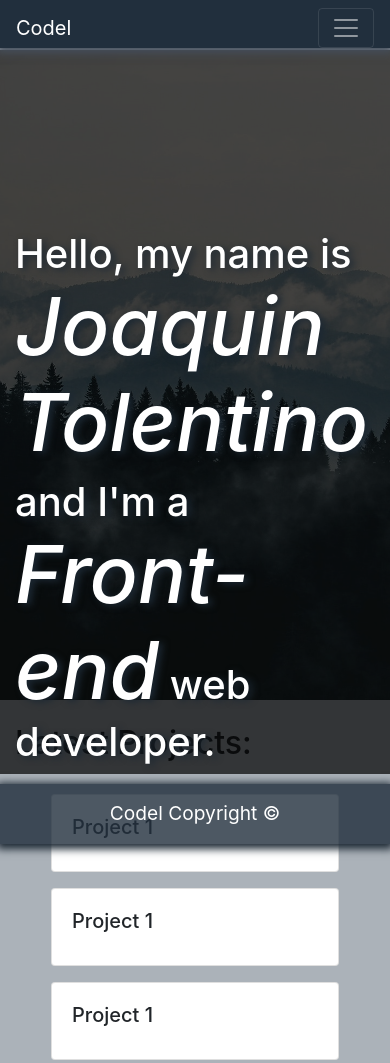
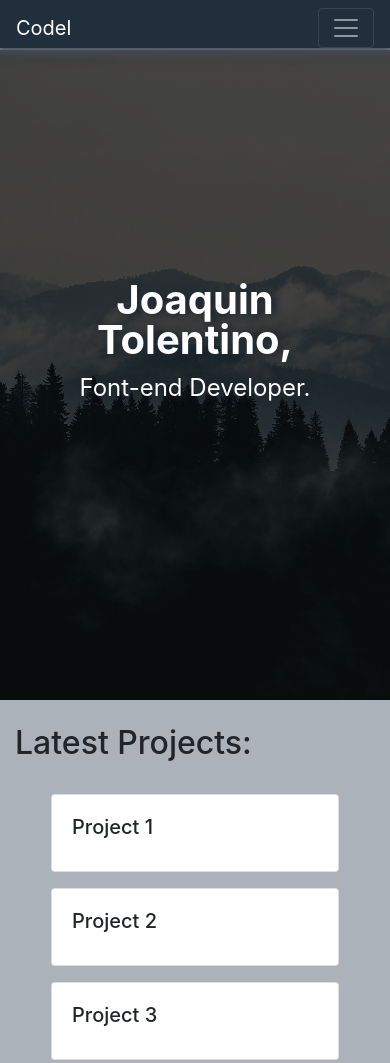
Before and after one commit to joacotol/main-portfolio, a plain HTML site: page src/index.html in a window 390 px wide. Shown: the top 1063 px of the page. Drawn offline with nearby package versions, Linux system fonts and the light colour scheme.

Commit message:
Make header more responsive on smaller screens and also change the header message

```diff
--- a/src/css/style.css
+++ b/src/css/style.css
@@ -67,22 +67,35 @@ li.nav-active>a {
 .dark-overlay {
   background: rgba(0, 0, 0, 0.7);
   min-height: 650px;
-  position: absolute;
+  /* position: absolute; */
   width: 100%;
 }
 
 #header-section .home-inner {
-  padding-top: 180px;
+  padding-top: 230px;
 
 }
 
-.home-inner {
+.home-inner p {
+  font-size: 2rem;
+  line-height: 1.0;
   text-shadow: 4px 2px 7px #1C2833;
   color: #fff;
 }
 
-#header-section .text-style-4 {
-  font-size: 2em;
+.home-inner p:first-child {
+  font-size: 3.5rem;
+  font-weight: 700;
+}
+
+@media screen and (max-width: 765px) {
+  .home-inner p {
+    font-size: 1.5rem;
+    text-align: center;
+  }
+  .home-inner p:first-child {
+    font-size: 2.5rem;
+  }
 }
 
 /* INDEX - SHOWCASE */
@@ -95,15 +108,14 @@ li.nav-active>a {
   width: 100%;
   height: 60px;
   background: rgba(33, 47, 61, 0.8);
-  box-shadow:0px 2px 8px 3px #1C2833;
+  box-shadow:0px -1px 8px 3px #1C2833;
   transition: all 0.7s;
   position: absolute;
-  bottom: 0;
 }
 
 #main-footer:hover {
   background: #212F3D;
-  box-shadow: 0px 2px 8px 3px #444E5B;
+  box-shadow: 0px -1px 8px 3px #444E5B;
 }
 
 #main-footer p {
--- a/src/index.html
+++ b/src/index.html
@@ -55,14 +55,8 @@
           <div class="container">
             <div class="row">
               <div class="col">
-                <h1>
-                  Hello, my name is
-                  <span class="text-style-4 font-italic">Joaquin Tolentino</span>
-                </h1>
-                <h1>
-                  and I'm a <span class="text-style-4 font-italic">Front-end</span> web
-                  developer.
-                </h1>
+                <p>Joaquin Tolentino,</p>
+                <p>Font-end Developer.</p>
               </div>
             </div>
           </div>
@@ -82,18 +76,19 @@
           </div>
           <div class="card align-self-center my-2">
             <div class="card-body">
-              <h5 class="card-title .text-primary">Project 1</h5>
+              <h5 class="card-title .text-primary">Project 2</h5>
             </div>
           </div>
           <div class="card align-self-center my-2">
             <div class="card-body">
-              <h5 class="card-title .text-primary">Project 1</h5>
+              <h5 class="card-title .text-primary">Project 3</h5>
             </div>
           </div>
         </div>
       </div>
     </section>
 
+    <!-- MAIN FOOTER -->
     <footer id="main-footer">
       <div class="container">
         <div class="row ">
```
